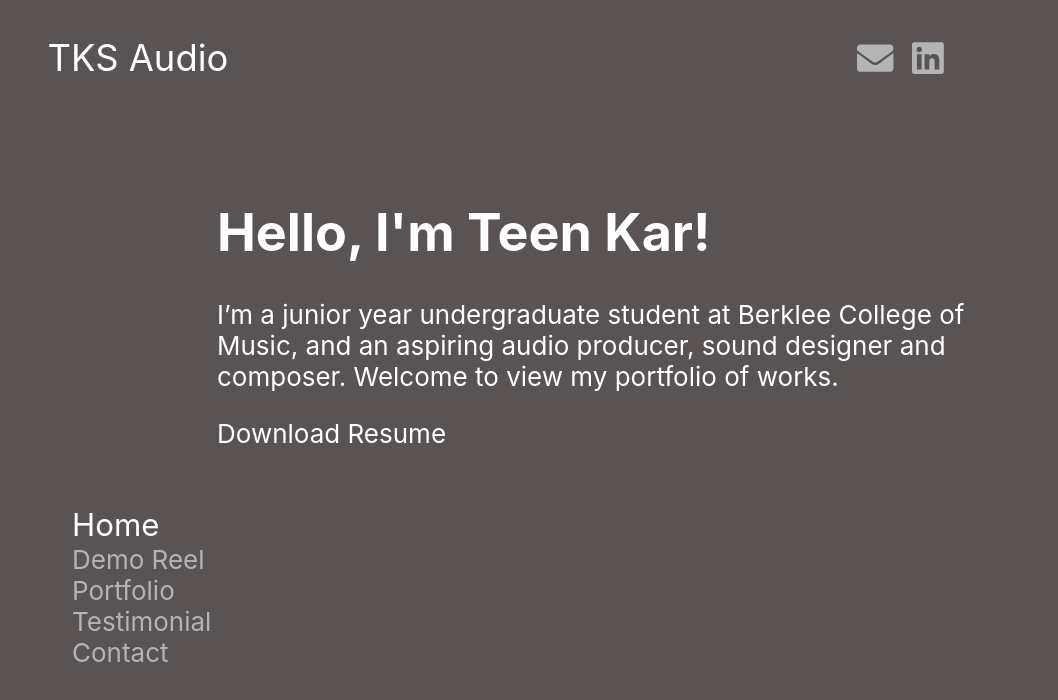
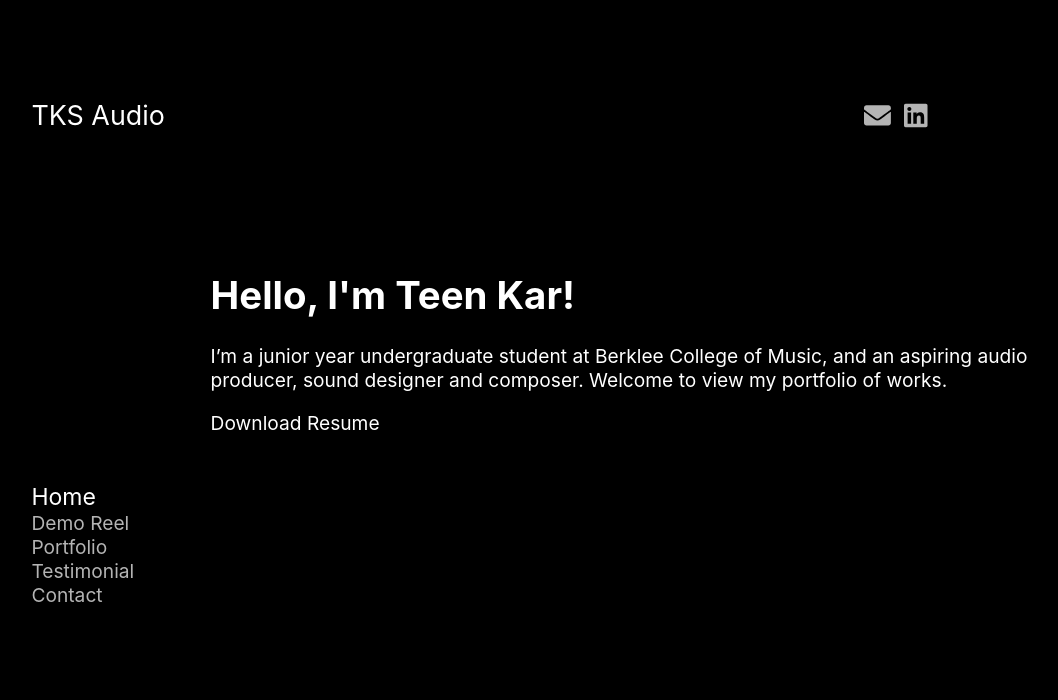
Before and after one commit to tfseng/tksaudio, a React (Create React App) app: page / in a window 1280 px wide. Shown: the top 700 px of the page, without its empty margins (7-1065 px from the left). Built offline with nearby package versions, Linux system fonts and the light colour scheme.

Commit message:
domain registration

```diff
--- a/src/App.css
+++ b/src/App.css
@@ -4,16 +4,16 @@
   min-height: 100vh;
   display: flex;
   flex-direction: column;
-  font-size: calc(10px + 2vmin);
+  font-size: calc(1.5vw);
   color: white;
-  background-color: #595353;
+  background-color: #000000;
 }
 
 .App-link {
   color: #61dafb;
 }
 
-/* Link reset */
+/*Style reset */
 a {
   color:inherit;
   text-decoration: none;
@@ -21,14 +21,24 @@ a {
 
 /* Navbar styles */
 
+.nav-container {
+  width: 100%;
+  max-height: 100vh;
+  padding-bottom: 50%;
+  background-color: none;
+  position: relative;
+  margin: auto;
+}
+
 .Navbar {
   display: flex;
   position: absolute;
-  left: 1.5em;
-  top: 1em;
+  left: 3%;
+  top: 3%;
   justify-content: space-between;
   width: 70%;
   font-size: 1.4em;
+  z-index: 1;
 }
 
 .Socials {
@@ -50,12 +60,14 @@ a {
 
 .Sidenav {
   position: absolute;
-  left: 1.5em;
   top: 60%;
+  left: 3%;
+  z-index: 1;
 }
 
 .Sidenav-list {
   list-style-type: none;
+  padding-left: 0;
 }
 
 .active-menu {
@@ -80,12 +92,15 @@ a {
 .content-container {
   margin: auto;
   max-width: 65vw;
+  position: absolute;
+  left: 17%;
+  z-index: 0;
 }
 
 .active-page {
   margin-top: 20%;
   z-index: 1;
-  opacity: 100%;
+  opacity: 1;
 }
 
 .inactive-page {
@@ -114,8 +129,8 @@ a {
 
 .active-presentation {
   display: flex;
-  min-height: 40vh;
-  opacity: 100%;
+  opacity: 1;
+  min-height: 21vw;
 }
 
 .inactive-presentation {
@@ -123,14 +138,12 @@ a {
 }
 
 .portfolio-video {
-  padding-left: 2em;
   display: block;
-  margin-block-start: 0.67em;
-  margin-block-end: 0.67em;
-  margin-top: 2em;
+  margin: auto;
   border-width:0;
-  width: 30vw;
-  height: 30vh;
+  padding: 1em;
+  width: 32vw;
+  height: 18vw;
   animation: fadeInDelay 1.2s;
 }
 
@@ -169,6 +182,7 @@ a {
   display: flex;
   width: 50%;
   justify-content: space-between;
+  margin-top: 1em;
 }
 
 .active-dot {
--- a/src/App.js
+++ b/src/App.js
@@ -1,10 +1,9 @@
 import './App.css';
 import Nav from './components/Nav'
 
-
 function App() {
   return (
-    <div className="App fade-in-image">
+    <div className="App">
         <Nav/>
     </div>
   );
--- a/src/components/Nav.js
+++ b/src/components/Nav.js
@@ -64,7 +64,7 @@ function Nav() {
     }
 
   return (
-      <div>
+      <div className = "nav-container">
         <Navbar page = {pageState}/>
         <Content page = {pageState}/>
 
```
Also changed, not shown: src/assets/hex_bg.jpeg (added), 1 other file (tests, documents, lock files or other folders).
